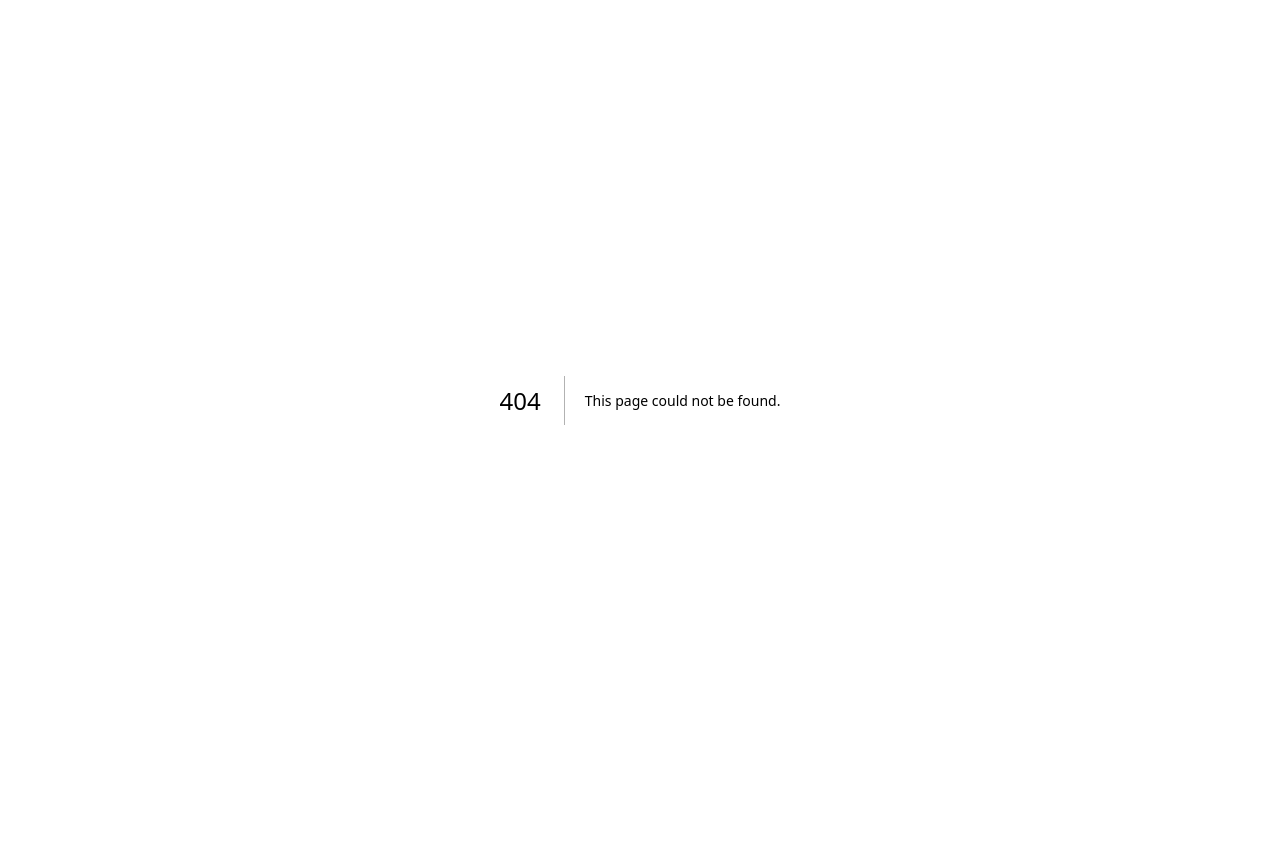
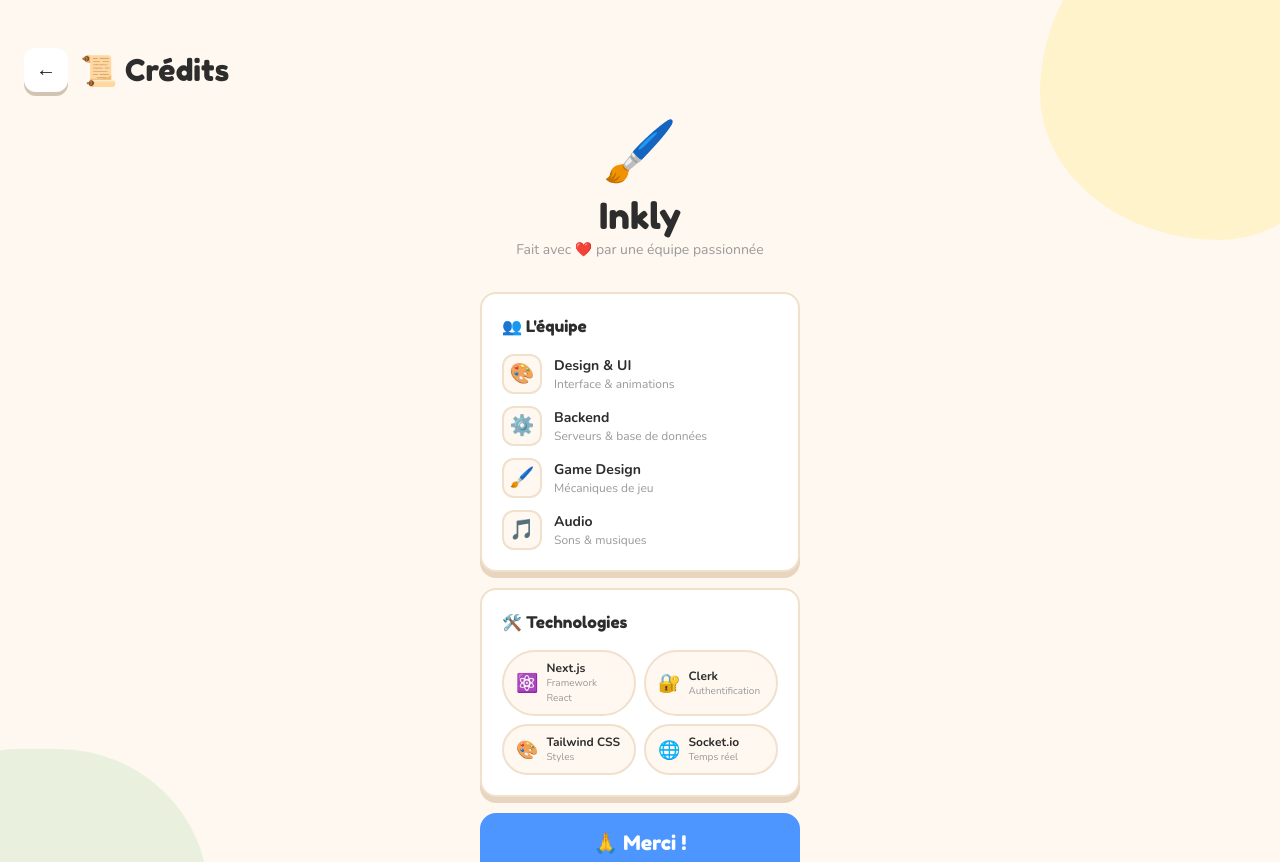
Before and after one commit to girotoo/inkly, a Next.js app in the folder clerk-nextjs/: page /credits in a window 1280 px wide. Before the commit this address had no page. Shown: the top 862 px of the page. Before the commit the page ends 800 px from the top, so only its background shows below. Built offline with nearby package versions, Linux system fonts and the light colour scheme.

Commit message:
Criar app/credits/page.tsx

```diff
--- /dev/null
+++ b/clerk-nextjs/app/credits/page.tsx
@@ -0,0 +1,147 @@
+"use client";
+import { useRouter } from "next/navigation";
+import { useEffect, useState } from "react";
+
+export default function CreditsPage() {
+  const router = useRouter();
+  const [mounted, setMounted] = useState(false);
+
+  useEffect(() => { setMounted(true); }, []);
+
+  if (!mounted) {
+    return (
+      <div className="min-h-screen bg-[#FFF8F0] flex items-center justify-center">
+        <div className="text-4xl animate-bounce">🖌️</div>
+      </div>
+    );
+  }
+
+  const team = [
+    { emoji: "🎨", name: "Design & UI", role: "Interface & animations" },
+    { emoji: "⚙️", name: "Backend", role: "Serveurs & base de données" },
+    { emoji: "🖌️", name: "Game Design", role: "Mécaniques de jeu" },
+    { emoji: "🎵", name: "Audio", role: "Sons & musiques" },
+  ];
+
+  const techs = [
+    { emoji: "⚛️", name: "Next.js", desc: "Framework React" },
+    { emoji: "🔐", name: "Clerk", desc: "Authentification" },
+    { emoji: "🎨", name: "Tailwind CSS", desc: "Styles" },
+    { emoji: "🌐", name: "Socket.io", desc: "Temps réel" },
+  ];
+
+  return (
+    <main className="min-h-screen bg-[#FFF8F0] overflow-hidden relative">
+      <style>{`
+        @import url('https://fonts.googleapis.com/css2?family=Fredoka+One&family=Nunito:wght@400;600;700;800&display=swap');
+        * { font-family: 'Nunito', sans-serif; }
+        .font-display { font-family: 'Fredoka One', cursive; }
+
+        @keyframes fadeUp {
+          from { opacity: 0; transform: translateY(20px); }
+          to { opacity: 1; transform: translateY(0); }
+        }
+        @keyframes blob {
+          0%, 100% { border-radius: 60% 40% 30% 70% / 60% 30% 70% 40%; }
+          50% { border-radius: 30% 60% 70% 40% / 50% 60% 30% 60%; }
+        }
+        @keyframes float {
+          0%, 100% { transform: translateY(0px); }
+          50% { transform: translateY(-8px); }
+        }
+
+        .fade-up { animation: fadeUp 0.5s ease forwards; opacity: 0; }
+        .blob { animation: blob 7s ease-in-out infinite; }
+        .float { animation: float 3s ease-in-out infinite; }
+
+        .btn-back {
+          transition: all 0.1s;
+          box-shadow: 0 4px 0 #d1c4b0;
+          background: white;
+        }
+        .btn-back:hover { transform: translateY(2px); box-shadow: 0 2px 0 #d1c4b0; }
+        .btn-back:active { transform: translateY(4px); box-shadow: none; }
+
+        .card {
+          background: white;
+          border-radius: 1rem;
+          border: 2px solid #f0e0cc;
+          box-shadow: 0 6px 0 #e8d5bf;
+        }
+
+        .tech-pill {
+          background: #FFF8F0;
+          border: 2px solid #f0e0cc;
+          border-radius: 999px;
+          transition: all 0.1s;
+        }
+      `}</style>
+
+      <div className="absolute inset-0 pointer-events-none overflow-hidden">
+        <div className="blob absolute w-80 h-80 bg-[#FFD93D] opacity-20 -top-20 -right-20" />
+        <div className="blob absolute w-72 h-72 bg-[#6BCB77] opacity-15 -bottom-20 -left-20" style={{ animationDelay: "3s" }} />
+      </div>
+
+      <div className="relative z-10 flex flex-col items-center min-h-screen px-6 pt-12 pb-10">
+
+        {/* Header */}
+        <div className="fade-up w-full flex items-center gap-3 mb-8" style={{ animationDelay: "0.1s" }}>
+          <button onClick={() => router.push("/")} className="btn-back rounded-xl px-3 py-2 text-xl">
+            ←
+          </button>
+          <h1 className="font-display text-3xl text-[#2D2D2D]">📜 Crédits</h1>
+        </div>
+
+        {/* Hero */}
+        <div className="fade-up text-center mb-8" style={{ animationDelay: "0.2s" }}>
+          <div className="float text-6xl mb-3">🖌️</div>
+          <h2 className="font-display text-4xl text-[#2D2D2D]">Inkly</h2>
+          <p className="text-[#999] text-sm mt-1">Fait avec ❤️ par une équipe passionnée</p>
+        </div>
+
+        {/* Team */}
+        <div className="fade-up card w-full max-w-xs p-5 mb-4" style={{ animationDelay: "0.3s" }}>
+          <p className="font-display text-base text-[#2D2D2D] mb-4">👥 L'équipe</p>
+          <div className="space-y-3">
+            {team.map((member, i) => (
+              <div key={i} className="flex items-center gap-3">
+                <div className="w-10 h-10 bg-[#FFF8F0] rounded-xl flex items-center justify-center text-xl border-2 border-[#f0e0cc]">
+                  {member.emoji}
+                </div>
+                <div>
+                  <p className="font-bold text-[#2D2D2D] text-sm">{member.name}</p>
+                  <p className="text-xs text-[#999]">{member.role}</p>
+                </div>
+              </div>
+            ))}
+          </div>
+        </div>
+
+        {/* Tech stack */}
+        <div className="fade-up card w-full max-w-xs p-5 mb-4" style={{ animationDelay: "0.4s" }}>
+          <p className="font-display text-base text-[#2D2D2D] mb-4">🛠️ Technologies</p>
+          <div className="grid grid-cols-2 gap-2">
+            {techs.map((tech, i) => (
+              <div key={i} className="tech-pill px-3 py-2 flex items-center gap-2">
+                <span className="text-lg">{tech.emoji}</span>
+                <div>
+                  <p className="font-bold text-[#2D2D2D] text-xs">{tech.name}</p>
+                  <p className="text-[10px] text-[#999]">{tech.desc}</p>
+                </div>
+              </div>
+            ))}
+          </div>
+        </div>
+
+        {/* Thank you */}
+        <div className="fade-up w-full max-w-xs" style={{ animationDelay: "0.5s" }}>
+          <div className="bg-[#4D96FF] rounded-2xl p-4 text-white text-center" style={{ boxShadow: "0 6px 0 #2d6fcc" }}>
+            <p className="font-display text-xl mb-1">🙏 Merci !</p>
+            <p className="text-sm opacity-90 font-semibold">Merci de jouer à Inkly.<br />Amusez-vous bien !</p>
+          </div>
+        </div>
+
+      </div>
+    </main>
+  );
+}
```
